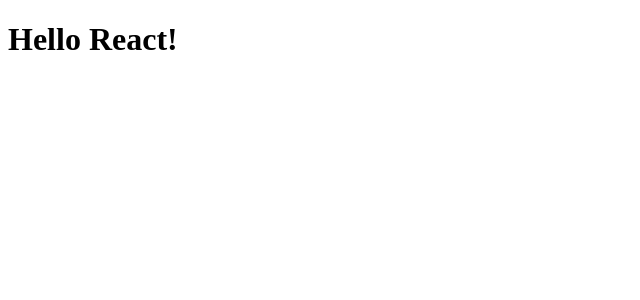
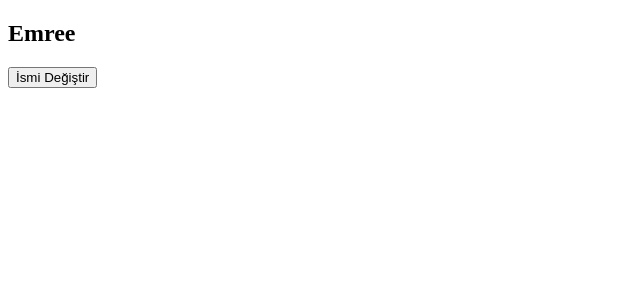
Before and after one commit to eminbasbayan/albaraka-temel-react2, a React (Vite) app: page / in a window 1280 px wide. Shown: the top 300 px of the page, without its empty margins (0-640 px from the left). Built offline with nearby package versions, Linux system fonts and the light colour scheme; the HTML template or start-up script is replaced by a standard one.

Commit message:
react state mantığı

```diff
--- a/src/App.jsx
+++ b/src/App.jsx
@@ -1,5 +1,23 @@
-function App(){
-    return <h1>Hello React!</h1>
+import { useState } from 'react';
+
+function App() {
+  const [state, setState] = useState('Emree');
+  //   let name = 'Emre';
+
+  function ismiDegistir(parametre) {
+    setState(parametre);
+    // name = 'Ahmet';
+    // console.log(name);
+  }
+
+  console.log('component render oldu!');
+
+  return (
+    <div>
+      <h2>{state}</h2>
+      <button onClick={()=> ismiDegistir("hello")} className="">İsmi Değiştir</button>
+    </div>
+  );
 }
 
 export default App;
```
